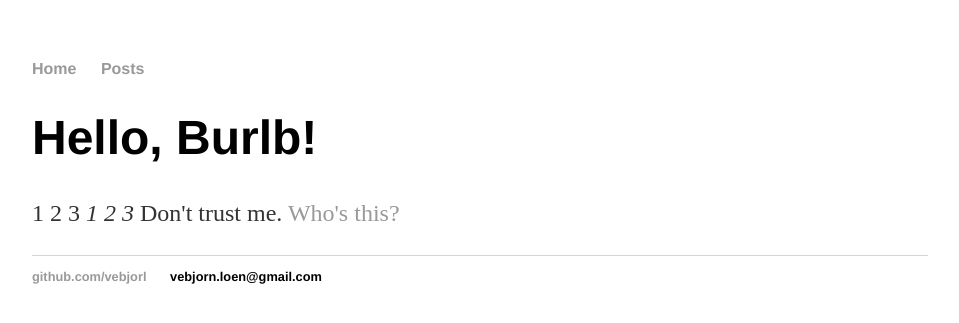
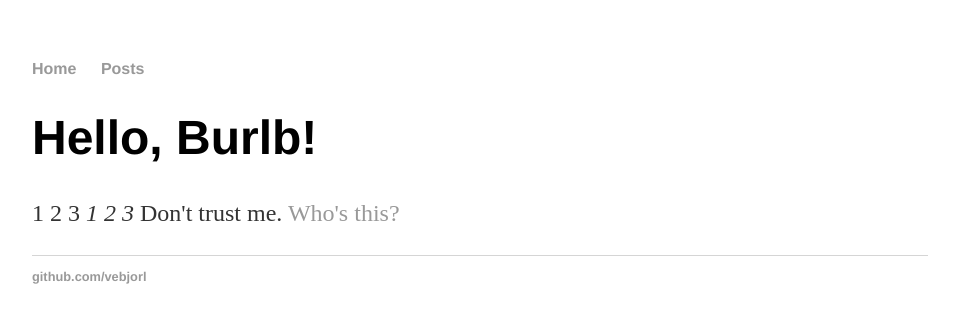
Before and after one commit to vebjorl/vebjorl.github.io, a Jekyll site: the page built from index.html, in a window 1280 px wide. Shown: the top 323 px of the page, without its empty margins (160-1119 px from the left). Built offline with Jekyll 4.4.1, drawn with Linux system fonts in a browser that asks for light colours.

Commit message:
Update default.html

```diff
--- a/_layouts/default.html
+++ b/_layouts/default.html
@@ -20,7 +20,7 @@
 			<footer>
 	    		<ul>
 	        		<li><a href="https://github.com/vebjorl">github.com/vebjorl</a></li>
-				<li>vebjorn.loen@gmail.com</li>
+				<li></li>
           </ul>
 			</footer>
 		</body>
```
